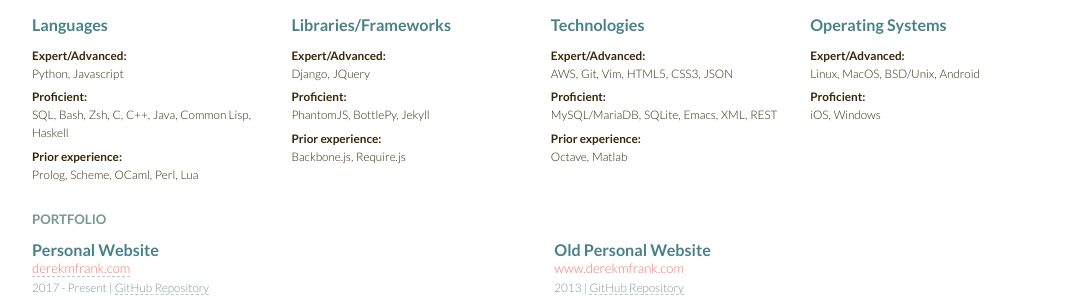
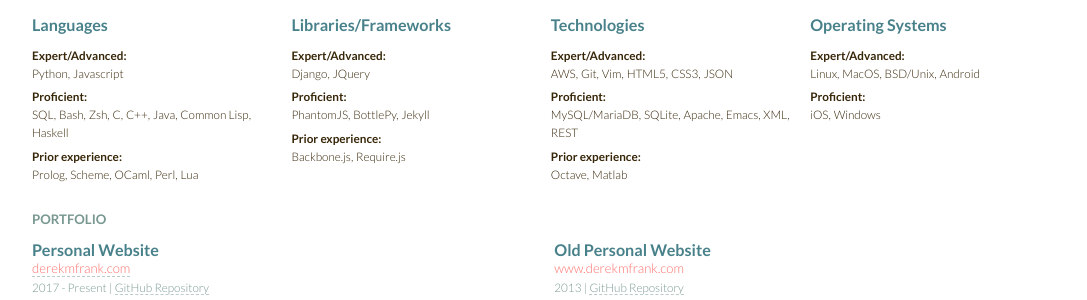
Before and after one commit to defrank/defrank.github.io, a Jekyll site: the page built from resume.html, in a window 1280 px wide. Shown: the part 489-789 px from the top of the page, without its empty margins (96-1183 px from the left). Built offline with Jekyll 4.4.1, drawn with Linux system fonts in a browser that asks for light colours.

Commit message:
chore(resume): Add Apache2 as skill for technology
WIP: #4

```diff
--- a/resume.html
+++ b/resume.html
@@ -642,6 +642,7 @@ layout: blank
                     <dt>Proficient</dt>
                     <dd>MySQL/MariaDB</dd>
                     <dd>SQLite</dd>
+                    <dd>Apache</dd>
                     <dd>Emacs</dd>
                     <dd>XML</dd>
                     <dd>REST</dd>
```
